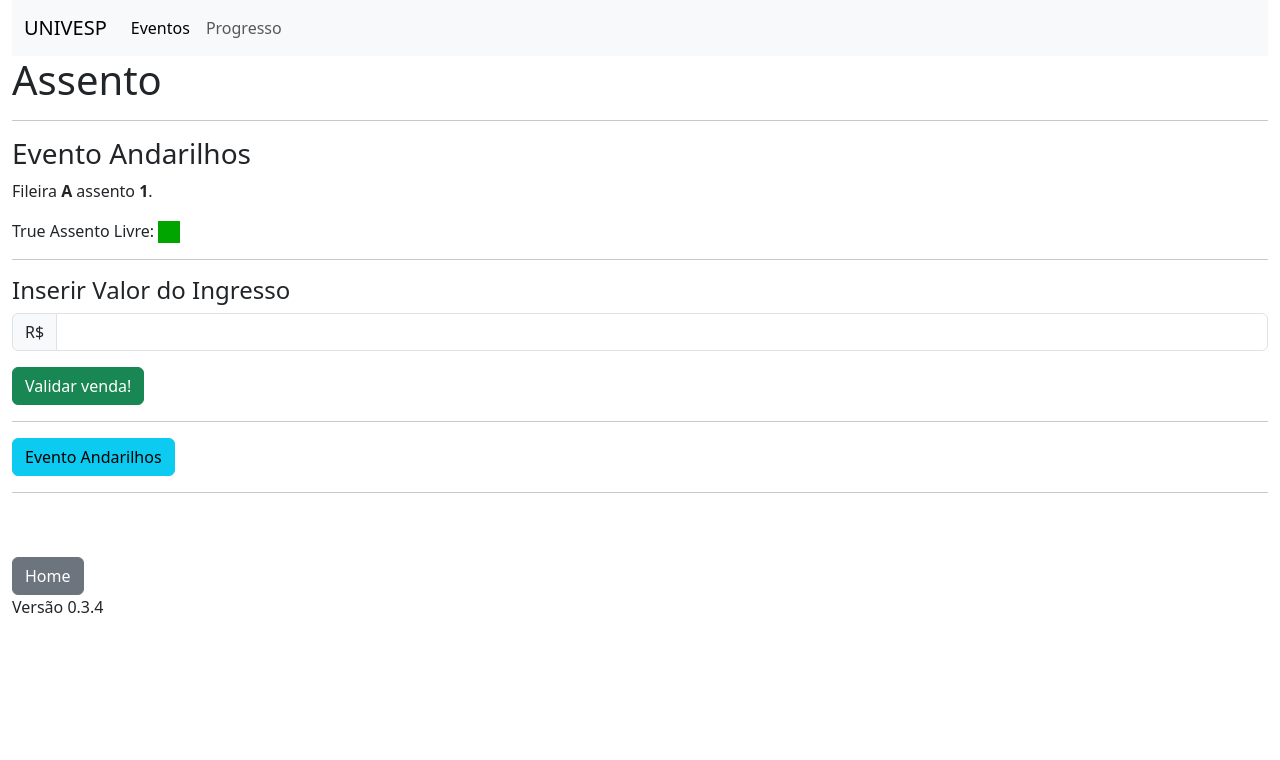
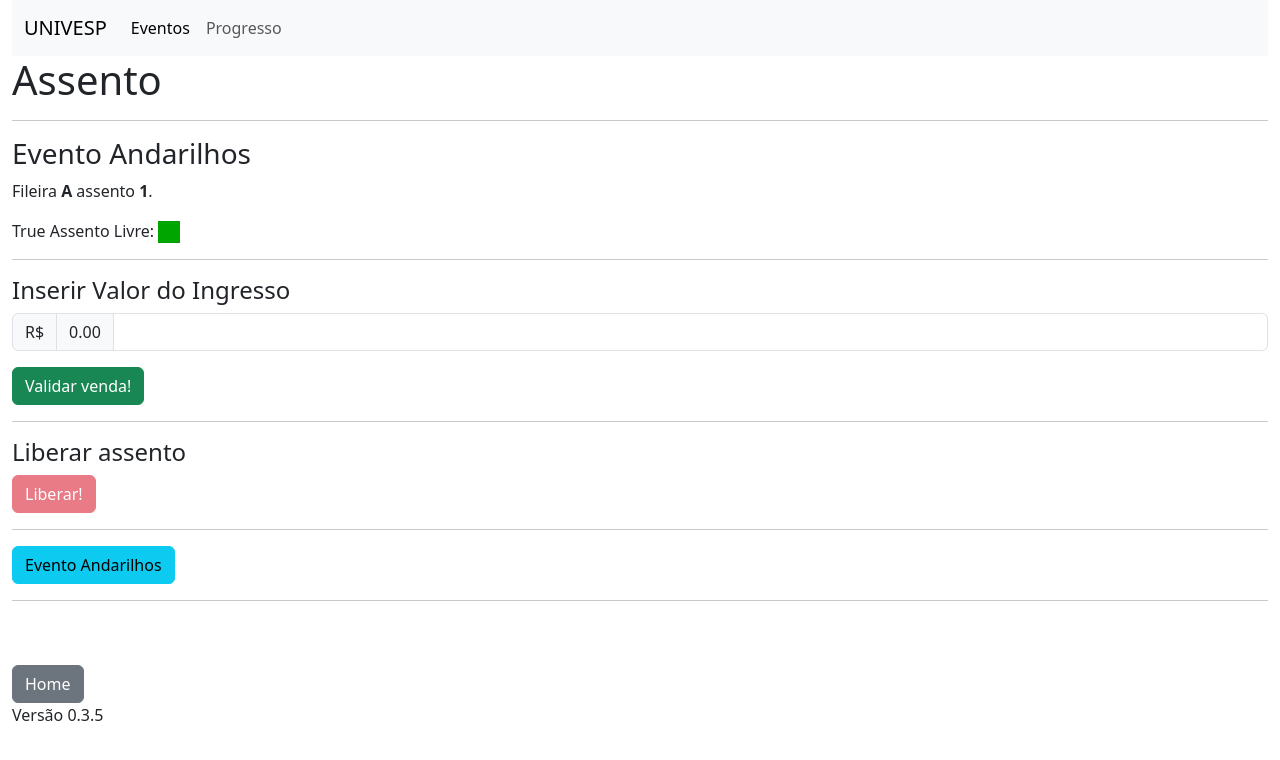
Before and after one commit to kizumba/TCC2024, a Flask app: page /assento/A/1/1 in a window 1280 px wide. Shown: the top 760 px of the page. Run offline with Flask 3, Linux system fonts and the light colour scheme.

Commit message:
Função liberar assento criada

```diff
--- a/routes.py
+++ b/routes.py
@@ -88,15 +88,34 @@ def assento(fileira,numero,id):
             assento = a
 
     if request.method=='GET':
-        print('GET',assento)
         return render_template('assento.html',fileira=fileira, numero=numero, evento=evento, assento=assento)
 
     if request.method=='POST':
         assento.preco = request.form.get('preco')
         assento.livre = False
         db.session.commit()
-        # return render_template(url_for('evento',id=id))
-        return redirect(url_for('assento',fileira=fileira,numero=numero,id=id))
+
+        return redirect(url_for('evento',id=id))
+
+@app.route('/assento_liberar/<fileira>/<int:numero>/<int:id>')
+def assento_liberar(fileira, numero, id):
+    evento = Evento.query.get(id)
+    assentos = Assento.query.filter_by(evento_id=id).all()
+    assento = None
+
+    for a in assentos:
+        if a.fileira == fileira and a.numero == numero:
+            assento = a
+
+
+    if assento:
+        assento.livre = True
+        assento.preco = 0.0
+        db.session.commit()
+
+    return redirect(url_for('evento',id=id))
+
+
 
 #-------------------
 #   CLIENTE
--- a/templates/assento.html
+++ b/templates/assento.html
@@ -19,11 +19,21 @@
 <form action="/assento/{{fileira}}/{{numero}}/{{evento.id}}" method="post">
     <div class="input-group mb-3">
         <span class="input-group-text">R$</span>
-        <input type="text" class="form-control" aria-label="" id="preco" name="preco" required>
+        <span class="input-group-text">0.00</span>
+        <input type="text" class="form-control" aria-label="" id="preco" name="preco"  {% if assento.livre %} required {% endif %}
+        {% if not assento.livre %} disabled {% endif %} >
     </div>
         <button type="submit" class="btn btn-success"
             {% if not assento.livre %} disabled {% endif %}>
             Validar venda!
+        </button>
+</form>
+<hr>
+<h4>Liberar assento</h4>
+<form action="/assento_liberar/{{fileira}}/{{numero}}/{{evento.id}}">
+    <button type="submit" class="btn btn-danger"
+            {% if assento.livre %} disabled {% endif %}>
+            Liberar!
         </button>
 </form>
 
--- a/templates/base.html
+++ b/templates/base.html
@@ -30,7 +30,7 @@
     <br><br>
     <a class="btn btn-secondary" href="/index" role="button">Home</a>
     <br>
-    <footer>Versão 0.3.4</footer>
+    <footer>Versão 0.3.5</footer>
     </div>
 
     <script src="https://cdn.jsdelivr.net/npm/bootstrap@5.3.3/dist/js/bootstrap.bundle.min.js" integrity="sha384-YvpcrYf0tY3lHB60NNkmXc5s9fDVZLESaAA55NDzOxhy9GkcIdslK1eN7N6jIeHz" crossorigin="anonymous"></script>
--- a/templates/progresso.html
+++ b/templates/progresso.html
@@ -151,6 +151,12 @@
         <td>eventos</td>
         <td>index.html</td>
       </tr>
+      <th scope="row">0.3.5</th>
+        <td>Função de desocupar assento criada.</td>
+        <td>assento_liberar()</td>
+        <td>assentos</td>
+        <td>assento.html</td>
+      </tr>
     </tbody>
   </table>
 {% endblock %}
```
Also changed, not shown: instance/tcc400.db.
